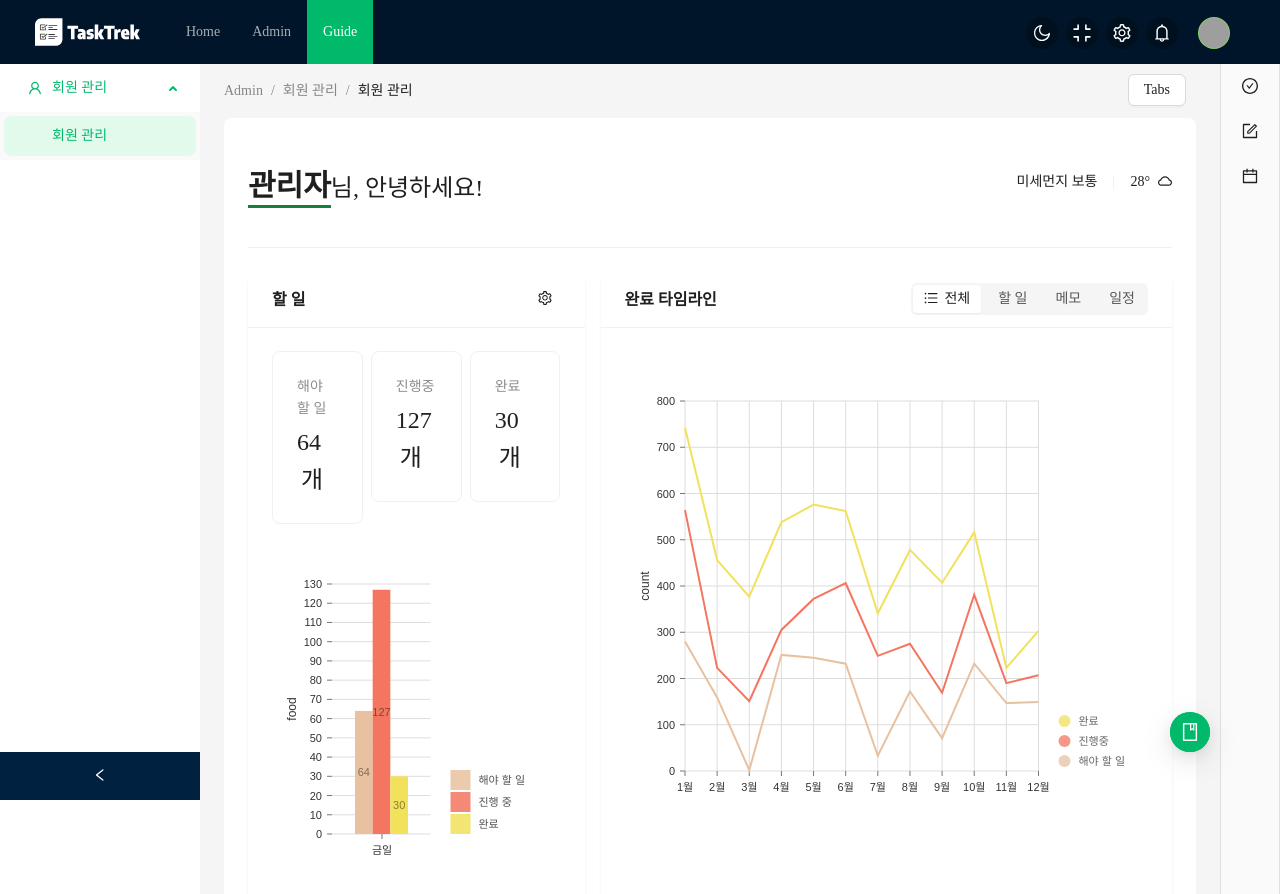
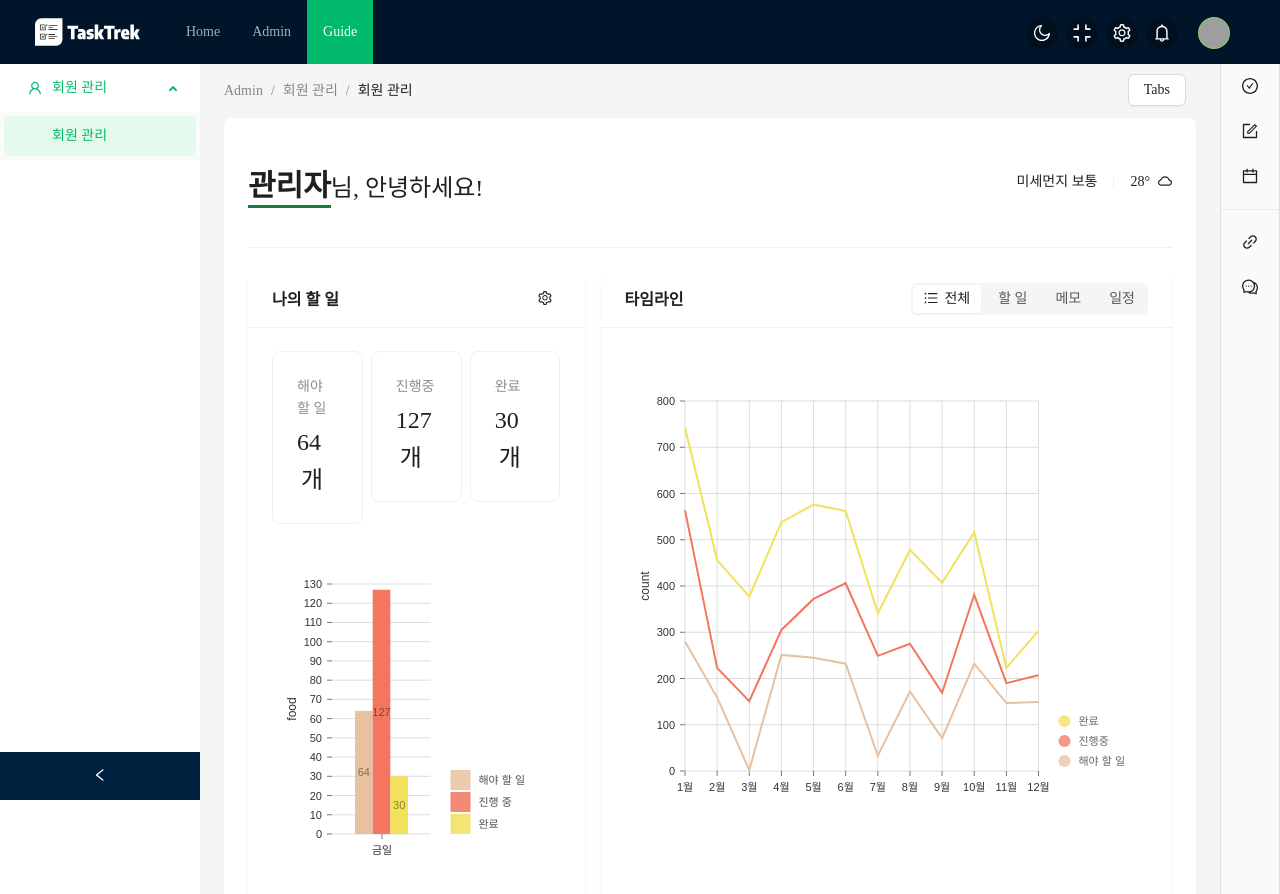
Before and after one commit to coldrain-f/antd-dashboard, a React (Create React App) app in the folder Client/: page /dashboard in a window 1280 px wide. Shown: the top 894 px of the page. Built offline with nearby package versions, Linux system fonts and the light colour scheme; grey boxes are pictures that could not be loaded.

Commit message:
퀵링크, 채팅 바로가기 우측 사이드바로 이동

```diff
--- a/Client/src/CloudMain.tsx
+++ b/Client/src/CloudMain.tsx
@@ -108,23 +108,10 @@ const CloudMain: React.FC = () => {
         </Layout>
 
         {/* Common */}
-        <FloatButton.Group
-          trigger="click"
-          type="primary"
+        <FloatButton.BackTop
           style={{ right: 70 }}
-          icon={<BookOutlined />}
-        >
-          <FloatButton
-            icon={<LinkOutlined />}
-            tooltip={<div>퀵 링크</div>}
-            onClick={showDrawer}
-          />
-          <FloatButton icon={<CommentOutlined />} tooltip={<div>채팅</div>} />
-          <FloatButton.BackTop
-            visibilityHeight={0}
-            tooltip={<div>맨 위로</div>}
-          />
-        </FloatButton.Group>
+          tooltip={<div>맨 위로</div>}
+        />
 
         <Drawer
           title="퀵 링크"
--- a/Client/src/CloudrRightSider.tsx
+++ b/Client/src/CloudrRightSider.tsx
@@ -1,9 +1,11 @@
 import React from "react";
-import { Button, Card, Flex, Tooltip, Typography } from "antd";
+import { Button, Card, Divider, Flex, Tooltip, Typography } from "antd";
 import {
   CalendarOutlined,
   CheckCircleOutlined,
+  CommentOutlined,
   FormOutlined,
+  LinkOutlined,
   MenuUnfoldOutlined,
 } from "@ant-design/icons";
 
@@ -78,6 +80,38 @@ const CloudRightSider: React.FC = () => {
               onClick={handleClick}
             />
           </Tooltip>
+          <Divider
+            style={{
+              marginTop: 10,
+              marginBottom: 10,
+            }}
+          />
+          <Tooltip title={"퀵 링크"} placement={"left"}>
+            <Button
+              type="text"
+              icon={<LinkOutlined />}
+              block
+              size="large"
+              style={{
+                borderRadius: 0,
+                height: "45px",
+              }}
+              onClick={handleClick}
+            />
+          </Tooltip>
+          <Tooltip title={"채팅"} placement={"left"}>
+            <Button
+              type="text"
+              icon={<CommentOutlined />}
+              block
+              size="large"
+              style={{
+                borderRadius: 0,
+                height: "45px",
+              }}
+              onClick={handleClick}
+            />
+          </Tooltip>
         </Flex>
         {siderState.collapsed && (
           <Card
--- a/Client/src/pages/CloudHome.tsx
+++ b/Client/src/pages/CloudHome.tsx
@@ -212,7 +212,7 @@ const CloudHome: React.FC = () => {
         <Col span={9}>
           <Card
             style={{ height: "100%" }}
-            title="할 일"
+            title="나의 할 일"
             extra={<Button type="text" icon={<SettingOutlined />} />}
             bordered={false}
           >
@@ -262,7 +262,7 @@ const CloudHome: React.FC = () => {
           <Card
             style={{ height: "100%" }}
             bordered={false}
-            title="완료 타임라인"
+            title="타임라인"
             extra={
               <Segmented<string>
                 options={[
```
